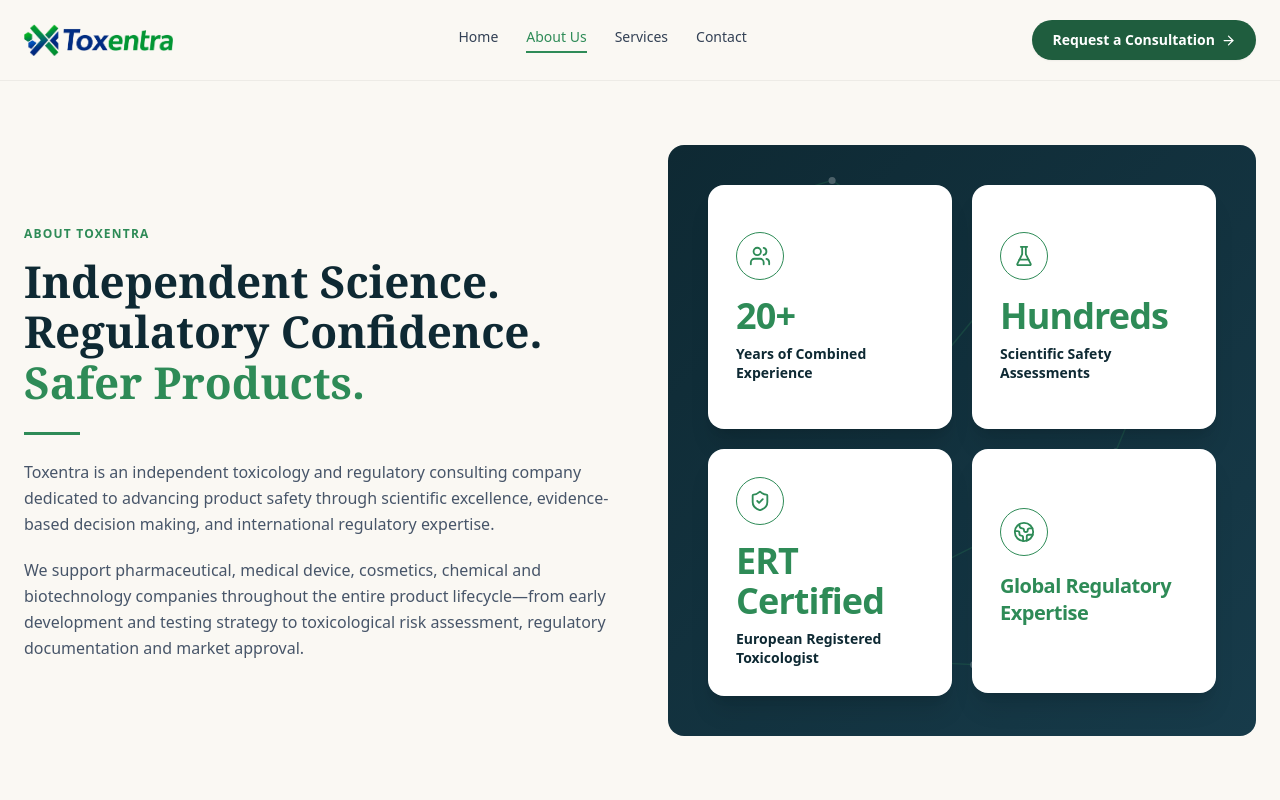
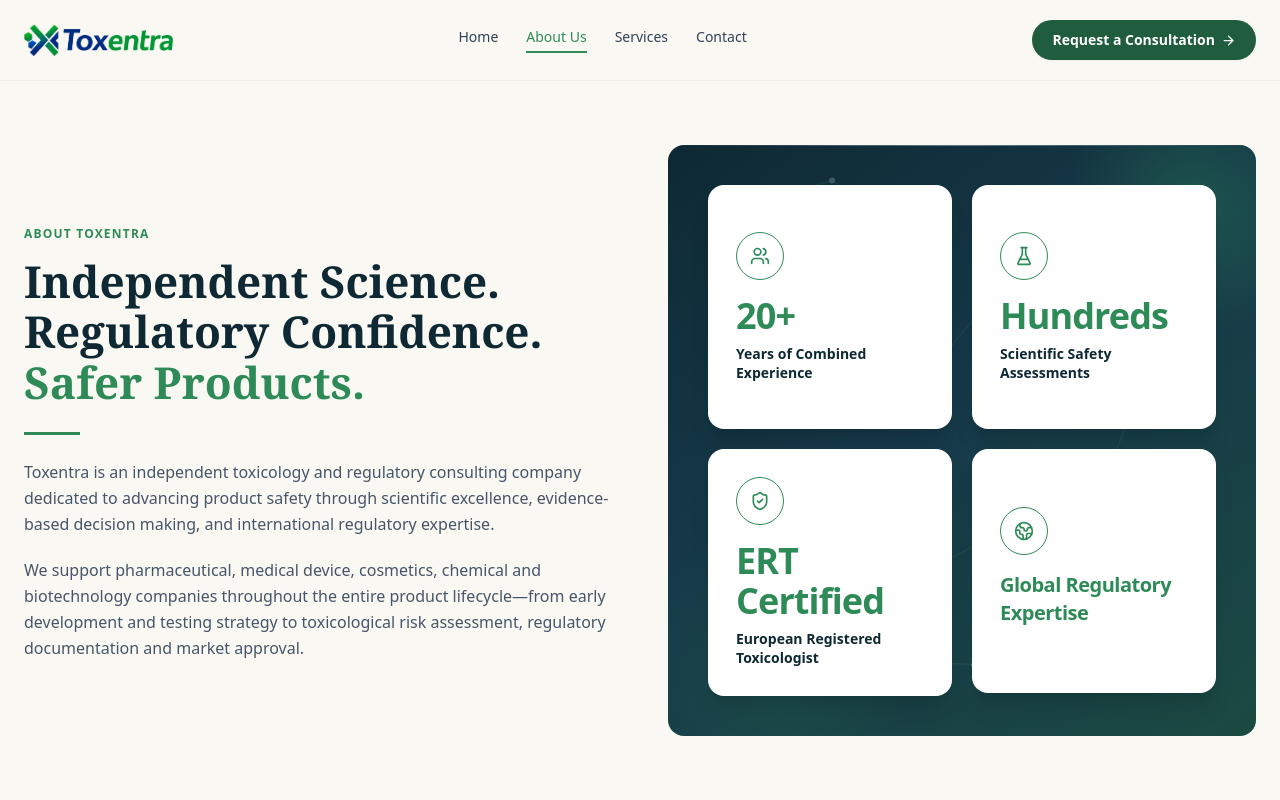
Before and after one commit to shandesipahi/Toxentra-Website, a Next.js app: page /about in a window 1280 px wide. Shown: the top 800 px of the page. Built offline with nearby package versions, Linux system fonts and the light colour scheme.

Commit message:
Update page.js

```diff
--- a/app/about/page.js
+++ b/app/about/page.js
@@ -152,11 +152,21 @@
 
         <div
           className="relative rounded-2xl overflow-hidden p-8 md:p-10"
-          style={{ background: "linear-gradient(135deg, #0E2933 0%, #173B4A 100%)" }}
+          style={{ background: "linear-gradient(145deg, #0E2933 0%, #16394A 45%, #1B4A42 100%)" }}
         >
+          {/* soft green glow accents */}
+          <div
+            className="absolute -top-16 -right-16 w-64 h-64 rounded-full pointer-events-none"
+            style={{ background: "radial-gradient(circle, rgba(46,139,87,0.35) 0%, rgba(46,139,87,0) 70%)" }}
+          />
+          <div
+            className="absolute -bottom-20 -left-10 w-72 h-72 rounded-full pointer-events-none"
+            style={{ background: "radial-gradient(circle, rgba(46,139,87,0.18) 0%, rgba(46,139,87,0) 70%)" }}
+          />
+
           {/* scientific molecular-node backdrop */}
           <svg
-            className="absolute inset-0 w-full h-full opacity-25 pointer-events-none"
+            className="absolute inset-0 w-full h-full opacity-20 pointer-events-none"
             viewBox="0 0 500 500"
             preserveAspectRatio="xMidYMid slice"
           >
@@ -167,22 +177,28 @@
             ].map(([x, y], i, arr) => (
               <g key={i}>
                 {i < arr.length - 1 && (
-                  <line x1={x} y1={y} x2={arr[i + 1][0]} y2={arr[i + 1][1]} stroke="#2E8B57" strokeWidth="1.2" />
+                  <line x1={x} y1={y} x2={arr[i + 1][0]} y2={arr[i + 1][1]} stroke="#2E8B57" strokeWidth="1" />
                 )}
-                <circle cx={x} cy={y} r={i % 3 === 0 ? 5 : 3} fill={i % 2 === 0 ? "#2E8B57" : "#FFFFFF"} />
+                <circle cx={x} cy={y} r={i % 3 === 0 ? 4.5 : 2.5} fill={i % 2 === 0 ? "#2E8B57" : "#FFFFFF"} />
               </g>
             ))}
           </svg>
 
-          <div className="relative grid grid-cols-2 gap-5">
+          {/* subtle top border sheen */}
+          <div
+            className="absolute top-0 left-0 w-full h-px pointer-events-none"
+            style={{ background: "linear-gradient(90deg, transparent, rgba(255,255,255,0.35), transparent)" }}
+          />
+
+          <div className="relative grid grid-cols-1 sm:grid-cols-2 gap-4 sm:gap-5">
             {stats.map((s) => {
               const Icon = s.icon;
               return (
-                <div key={s.big} className="bg-white rounded-2xl p-6 md:p-7 shadow-xl aspect-square flex flex-col justify-center">
-                  <div className="w-12 h-12 rounded-full flex items-center justify-center mb-4 border border-green text-green">
-                    <Icon size={22} />
+                <div key={s.big} className="bg-white rounded-2xl p-5 sm:p-6 md:p-7 shadow-xl sm:aspect-square flex flex-col justify-center">
+                  <div className="w-10 h-10 sm:w-12 sm:h-12 rounded-full flex items-center justify-center mb-3 sm:mb-4 border border-green text-green">
+                    <Icon size={20} />
                   </div>
-                  <div className={`font-extrabold mb-2 text-green tracking-tight ${s.label ? "text-3xl md:text-4xl" : "text-xl leading-snug"}`}>
+                  <div className={`font-extrabold mb-1.5 sm:mb-2 text-green tracking-tight ${s.label ? "text-2xl sm:text-3xl md:text-4xl" : "text-lg sm:text-xl leading-snug"}`}>
                     {s.big}
                   </div>
                   {s.label && (
```
